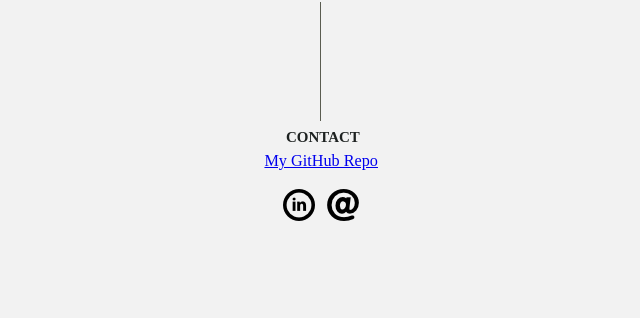
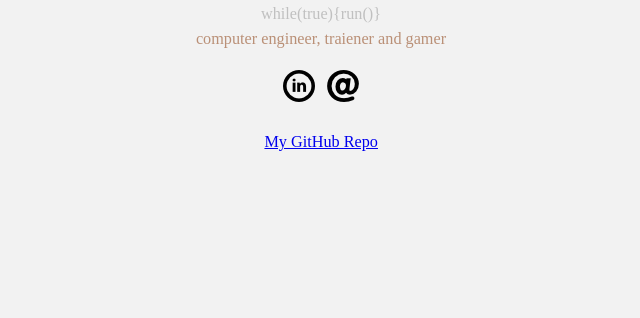
Before and after one commit to fatihmehmetergin/fatihmehmetergin.github.io, a plain HTML site: page index.html in a window 1280 px wide. Shown: the part 482-800 px from the top of the page, without its empty margins (319-959 px from the left). Drawn offline with Linux system fonts and the light colour scheme.

Commit message:
Update index.html

```diff
--- a/index.html
+++ b/index.html
@@ -1,10 +1,13 @@
-
+<!-- Hi,Developer  -->
+<!-- fatihmehmetergin@gmail.com  -->
+<!-- https://www.linkedin.com/in/fatihmehmetergin/  -->
 <html>
     <head>
         <title>Fatih Mehmet ERGİN</title>
         <meta http-equiv="Content-Type" content="text/html; charset=utf-8">
         <meta name="viewport" content="width=device-width">
         <style>
+
         body {
             font-family: sfcompactdisplay-medium-webfont;
             display: flex;
@@ -40,7 +43,8 @@
             border-bottom: 1px solid #5A5C50;
         }
 
-        h1,
+
+
         h3 {
 
             font-family: sfcompactdisplay-bold-webfont;
@@ -135,7 +139,7 @@
         }
         </style>
     </head>
-    <body>
+     <body>
         <main>
             <figure>
                 <img src="fatih.png" alt="" title="Me">
@@ -147,26 +151,10 @@
             <p>
                 computer engineer, traiener and gamer
             </p>
-
-            <div class="sm">
-
-                <h3> &nbsp; &nbsp; CONTACT</h3>
-                &nbsp; &nbsp;&nbsp; &nbsp;&nbsp; <a href="https://github.com/fatihmehmetergin">My GitHub Repo</a>
-
-
-            </div>
-
             <a href="https://www.linkedin.com/in/fatihmehmetergin" class="b"></a>
             <a href="mailto:fatihmehmetergin@gmail.com" class="mai"></a>
-
-
-
-
-
-
-
-
-
+            <br>
+            &nbsp; &nbsp;&nbsp; &nbsp;&nbsp; <a href="https://github.com/fatihmehmetergin">My GitHub Repo</a>
         </main>
-    </body>
-    </html>
+     </body>
+  </html>
```
